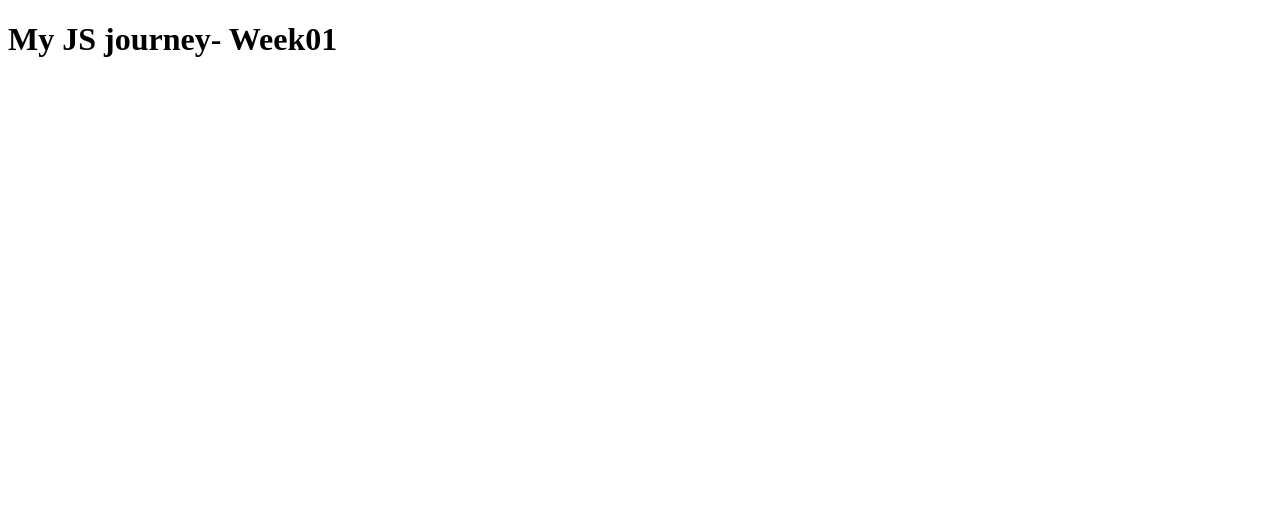
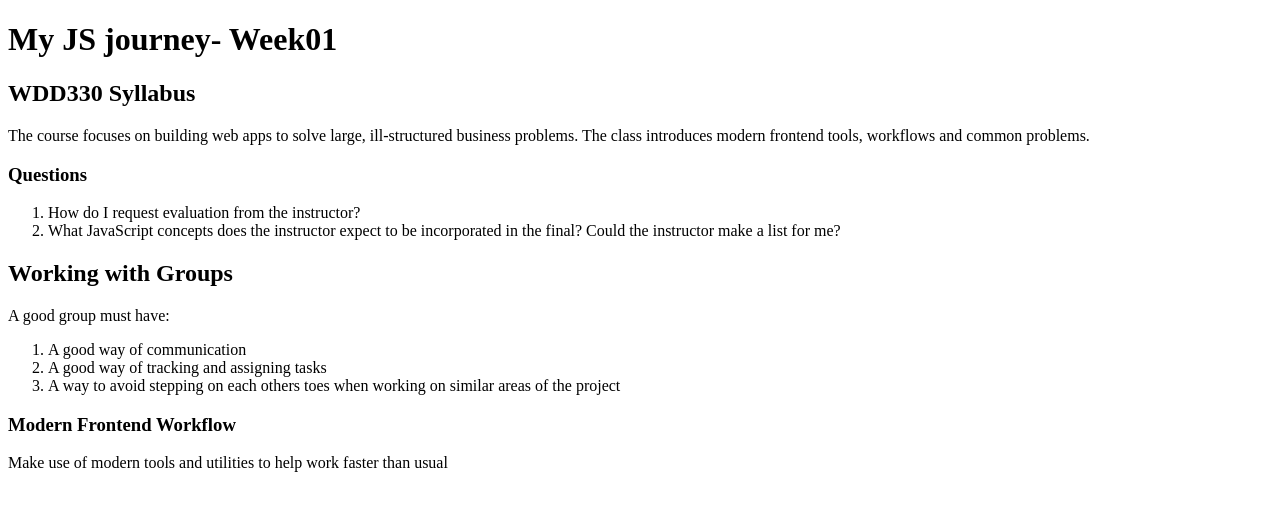
Before and after one commit to Eadjei25/kofimanuel, a plain HTML site: page week01/note.html in a window 1280 px wide. Drawn offline with Linux system fonts and the light colour scheme.

Commit message:
Update note.html

```diff
--- a/week01/note.html
+++ b/week01/note.html
@@ -1,5 +1,6 @@
 <!DOCTYPE html>
 <html lang="en">
+
 <head>
     <meta charset="UTF-8">
     <meta http-equiv="X-UA-Compatible" content="IE=edge">
@@ -7,15 +8,33 @@
     <link rel="stylesheet" type="text/css" href="./styles.css">
     <title>Week 1</title>
 </head>
+
 <body>
     <header>
         <h1>My JS journey- Week01</h1>
     </header>
     <main>
-
+        <h2>WDD330 Syllabus</h2>
+        <p>The course focuses on building web apps to solve large, ill-structured business problems. The class introduces modern frontend tools, workflows and common problems.</p>
+        <h3>Questions</h3>
+        <ol>
+            <li>How do I request evaluation from the instructor?</li>
+            <li>What JavaScript concepts does the instructor expect to be incorporated in the final? Could the instructor make a list for me?</li>
+        </ol>
+        <h2>Working with Groups</h2>
+        <p>A good group must have:
+            <ol>
+                <li>A good way of communication</li>
+                <li>A good way of tracking and assigning tasks</li>
+                <li>A way to avoid stepping on each others toes when working on similar areas of the project</li>
+            </ol>
+        </p>
+        <h3>Modern Frontend Workflow</h3>
+        <p>Make use of modern tools and utilities to help work faster than usual</p>
     </main>
     <footer>
 
     </footer>
 </body>
+
 </html>
```
Lines whose indentation alone changed are shown as unchanged.
